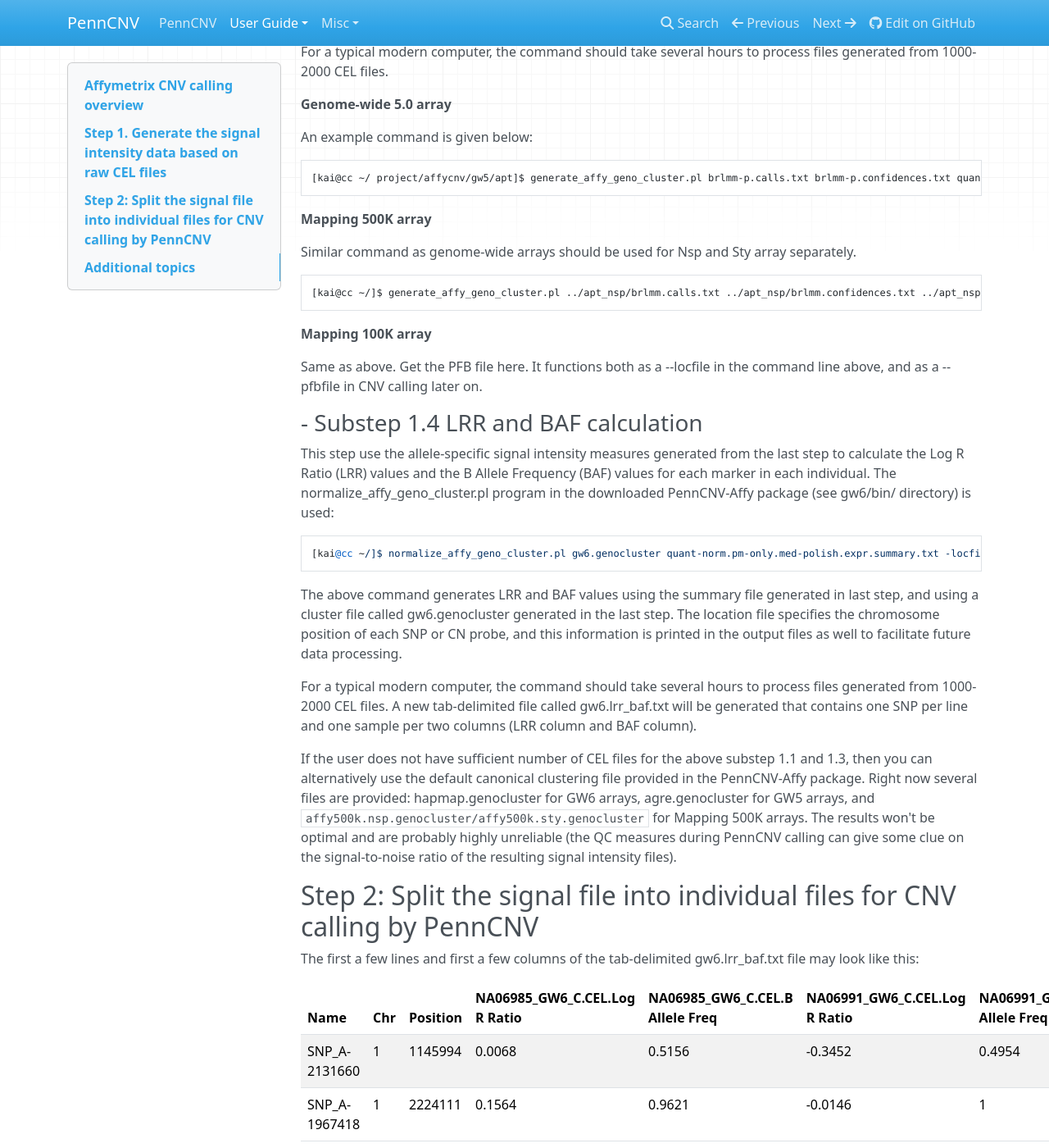
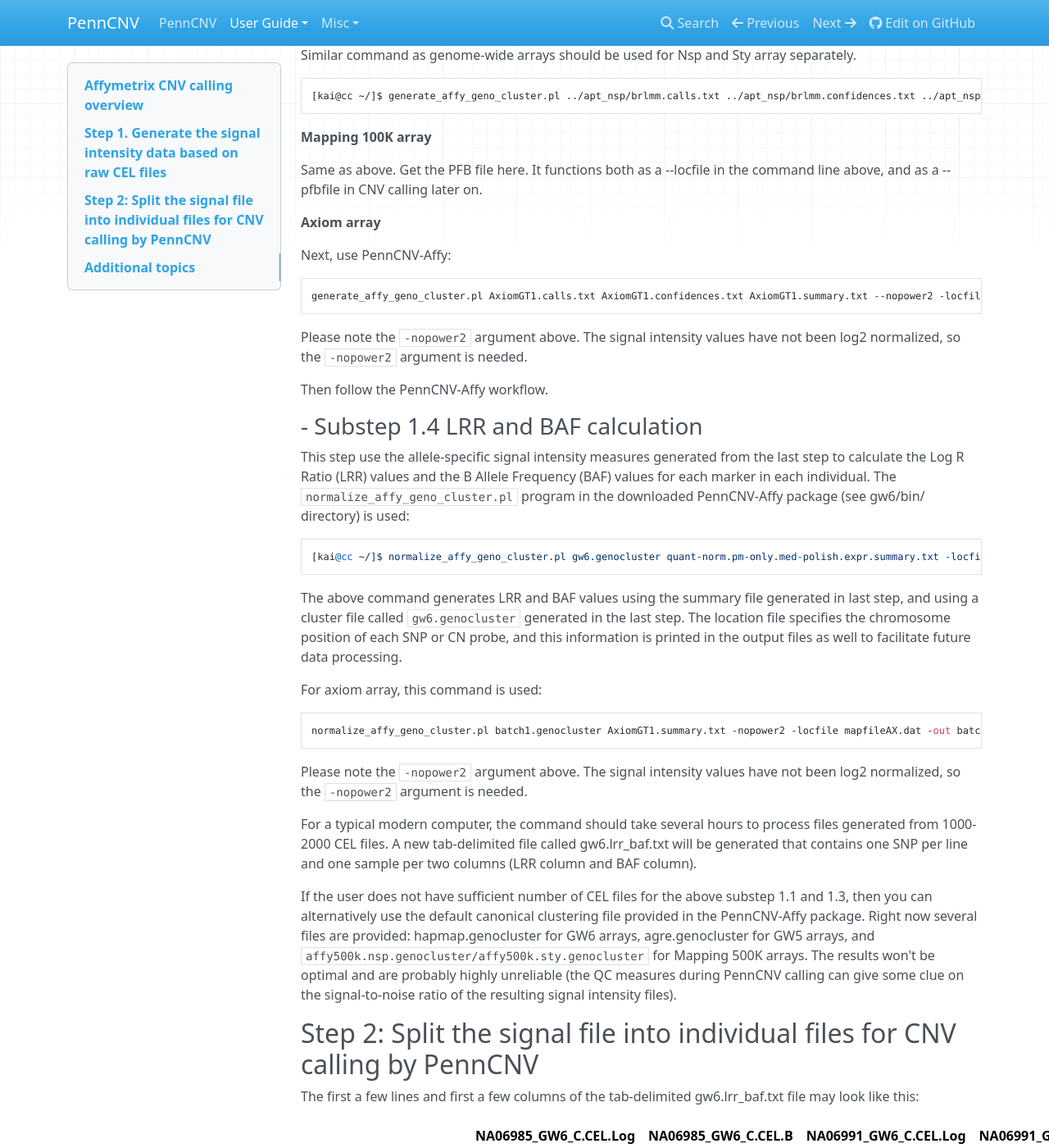
Before and after one commit to WGLab/PennCNV, an MkDocs documentation site: the page built from docs/user-guide/affy.md, in a window 1280 px wide and 1400 px high, scrolled down 5586 px. Shown: the whole window at 82% size. Built offline with MkDocs 1.6.1, drawn with Linux system fonts in a browser that asks for light colours; nearby versions of some CDN libraries; old or Windows-style settings are respelled for this version of MkDocs; some of the changed text lies outside the part shown.

Commit message:
Update affy.md

````diff
--- a/docs/user-guide/affy.md
+++ b/docs/user-guide/affy.md
@@ -71,18 +71,6 @@
 * AxiomGT1.confidences.txt (contains confidences for the genotype calls).
 * AxiomGT1.report.txt (contains various summaries for the samples analyzed, including the computed gender, call rate and heterozygosity).
 * AxiomGT1.summary.txt
-
-Next, use PennCNV-Affy:
-
-```
-generate_affy_geno_cluster.pl AxiomGT1.calls.txt AxiomGT1.confidences.txt AxiomGT1.summary.txt --nopower2 -locfile mapfile.dat -sexfile sex_batch1.txt -out batch1.genocluster`
-
-normalize_affy_geno_cluster.pl batch1.genocluster AxiomGT1.summary.txt -nopower2 -locfile mapfileAX.dat -out batch1_lrr_baf.txt
-```
-
-Please note the `-nopower2` argument above. The signal intensity values have not been log2 normalized, so the `-nopower2` argument is needed.
-
-Then follow the PennCNV-Affy workflow.
 
 ### - Subsetp 1.2 Allele-specific signal extraction from CEL files
 
@@ -182,15 +170,36 @@
 
 Same as above. Get the PFB file here. It functions both as a --locfile in the command line above, and as a --pfbfile in CNV calling later on.
 
+
+**Axiom array**
+
+Next, use PennCNV-Affy:
+
+```
+generate_affy_geno_cluster.pl AxiomGT1.calls.txt AxiomGT1.confidences.txt AxiomGT1.summary.txt --nopower2 -locfile mapfile.dat -sexfile sex_batch1.txt -out batch1.genocluster`
+```
+
+Please note the `-nopower2` argument above. The signal intensity values have not been log2 normalized, so the `-nopower2` argument is needed.
+
+Then follow the PennCNV-Affy workflow.
+
 ### - Substep 1.4 LRR and BAF calculation
 
-This step use the allele-specific signal intensity measures generated from the last step to calculate the Log R Ratio (LRR) values and the B Allele Frequency (BAF) values for each marker in each individual. The normalize_affy_geno_cluster.pl program in the downloaded PennCNV-Affy package (see gw6/bin/ directory) is used:
+This step use the allele-specific signal intensity measures generated from the last step to calculate the Log R Ratio (LRR) values and the B Allele Frequency (BAF) values for each marker in each individual. The `normalize_affy_geno_cluster.pl` program in the downloaded PennCNV-Affy package (see gw6/bin/ directory) is used:
 
 ```
 [kai@cc ~/]$ normalize_affy_geno_cluster.pl gw6.genocluster quant-norm.pm-only.med-polish.expr.summary.txt -locfile ../lib/affygw6.hg18.pfb -out gw6.lrr_baf.txt
 ```
 
-The above command generates LRR and BAF values using the summary file generated in last step, and using a cluster file called gw6.genocluster generated in the last step. The location file specifies the chromosome position of each SNP or CN probe, and this information is printed in the output files as well to facilitate future data processing.
+The above command generates LRR and BAF values using the summary file generated in last step, and using a cluster file called `gw6.genocluster` generated in the last step. The location file specifies the chromosome position of each SNP or CN probe, and this information is printed in the output files as well to facilitate future data processing.
+
+For axiom array, this command is used:
+
+```
+normalize_affy_geno_cluster.pl batch1.genocluster AxiomGT1.summary.txt -nopower2 -locfile mapfileAX.dat -out batch1_lrr_baf.txt
+```
+
+Please note the `-nopower2` argument above. The signal intensity values have not been log2 normalized, so the `-nopower2` argument is needed.
 
 For a typical modern computer, the command should take several hours to process files generated from 1000-2000 CEL files. A new tab-delimited file called gw6.lrr_baf.txt will be generated that contains one SNP per line and one sample per two columns (LRR column and BAF column).
 
````
